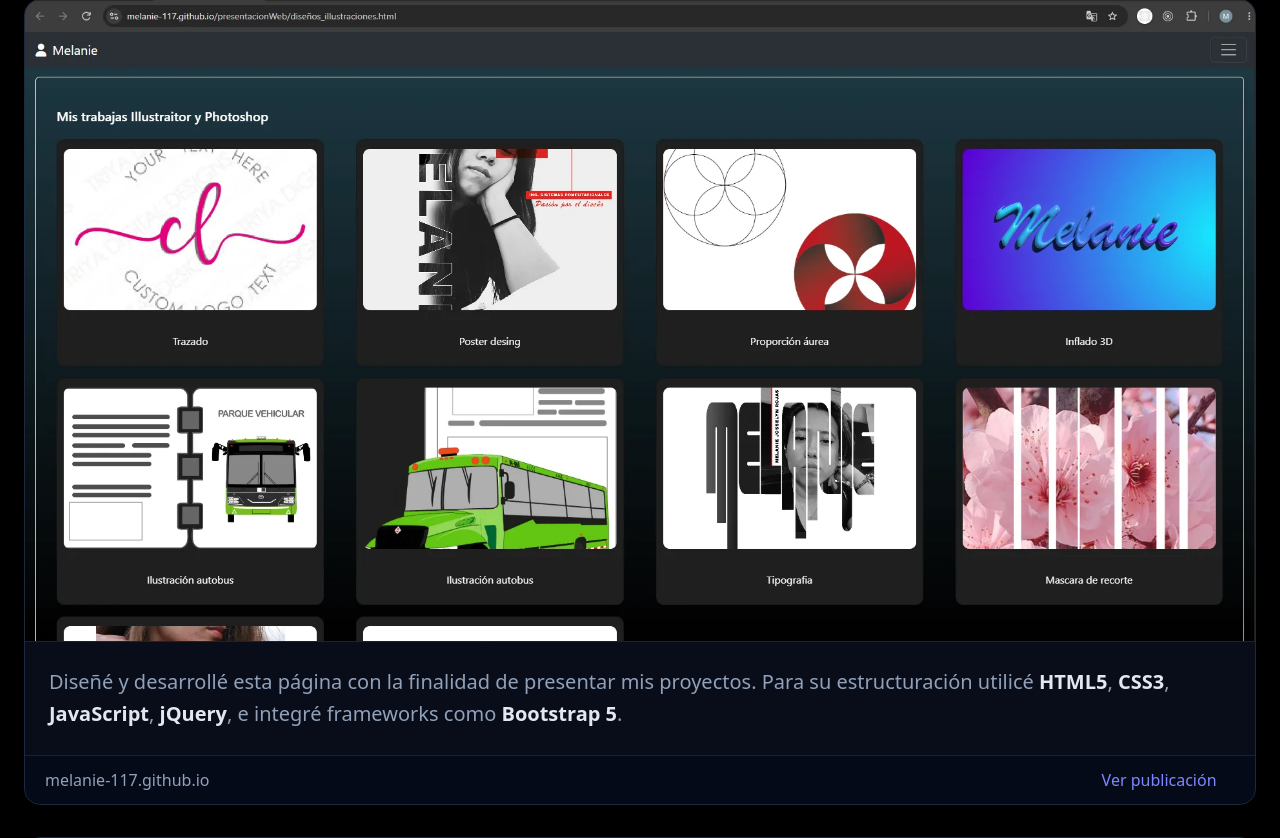
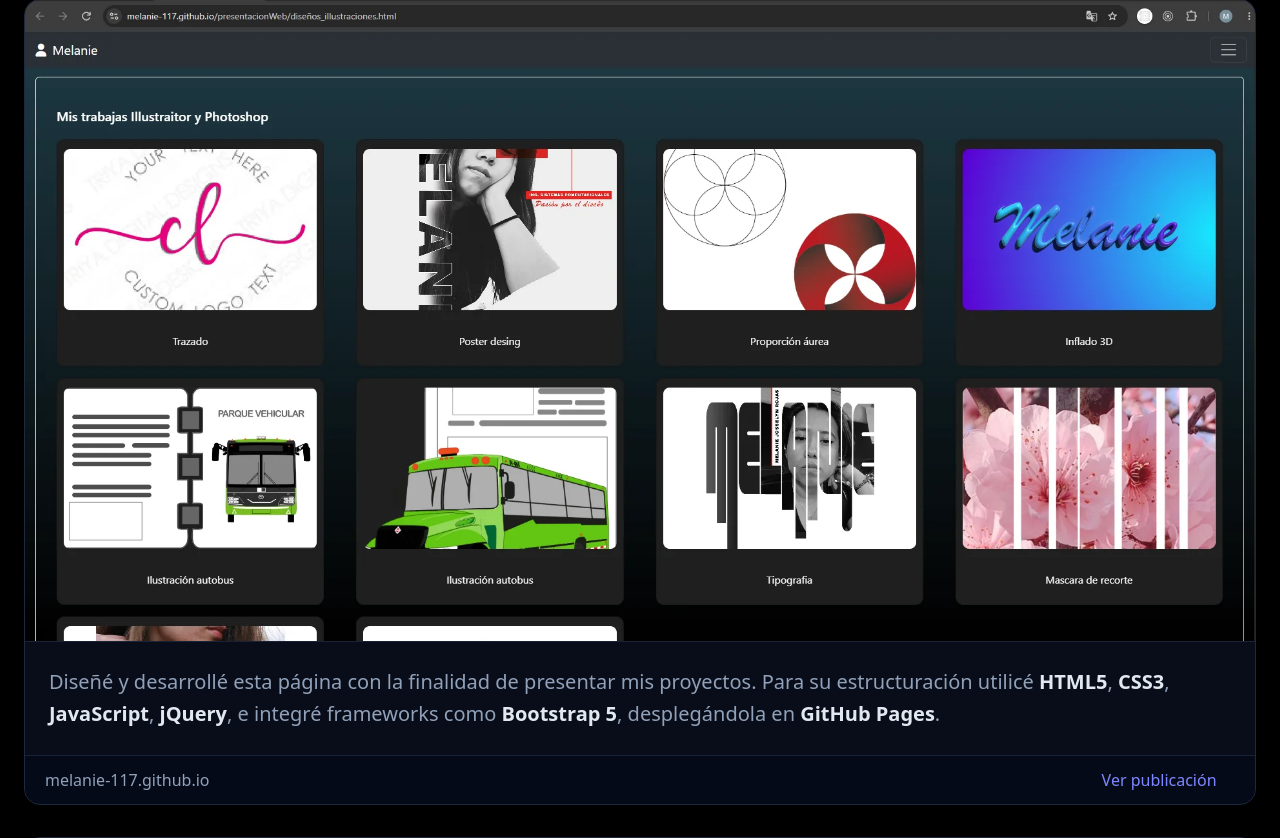
Before and after one commit to Melanie-117/MiPortafolio, a Laravel app: page / in a window 1280 px wide. Shown: the part 4882-5720 px from the top of the page. Run offline with Laravel 12, Linux system fonts and the light colour scheme; style sheets or scripts are compiled from the project's sources; some web fonts are replaced.

Commit message:
actualizacion

```diff
--- a/resources/views/layouts/proyectos.blade.php
+++ b/resources/views/layouts/proyectos.blade.php
@@ -328,7 +328,8 @@
                                 <strong class="text-slate-200">CSS3</strong>,
                                 <strong class="text-slate-200">JavaScript</strong>,
                                 <strong class="text-slate-200">jQuery</strong>,
-                                e integré frameworks como <strong class="text-slate-200">Bootstrap 5</strong>.
+                                e integré frameworks como <strong class="text-slate-200">Bootstrap 5</strong>,
+                                desplegándola en <strong class="text-slate-200">GitHub Pages</strong>.
                             </p>
                         </div>
                     </div>
```
